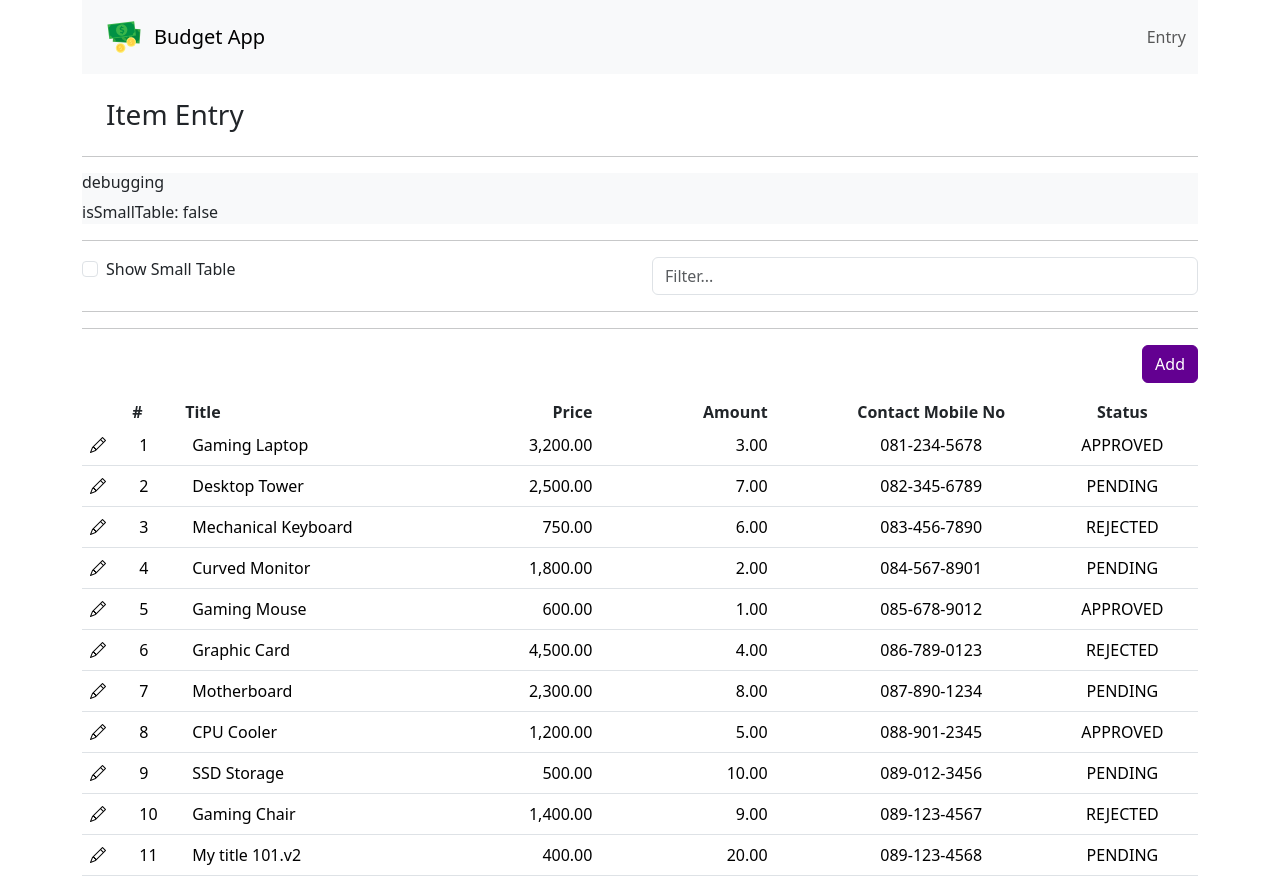
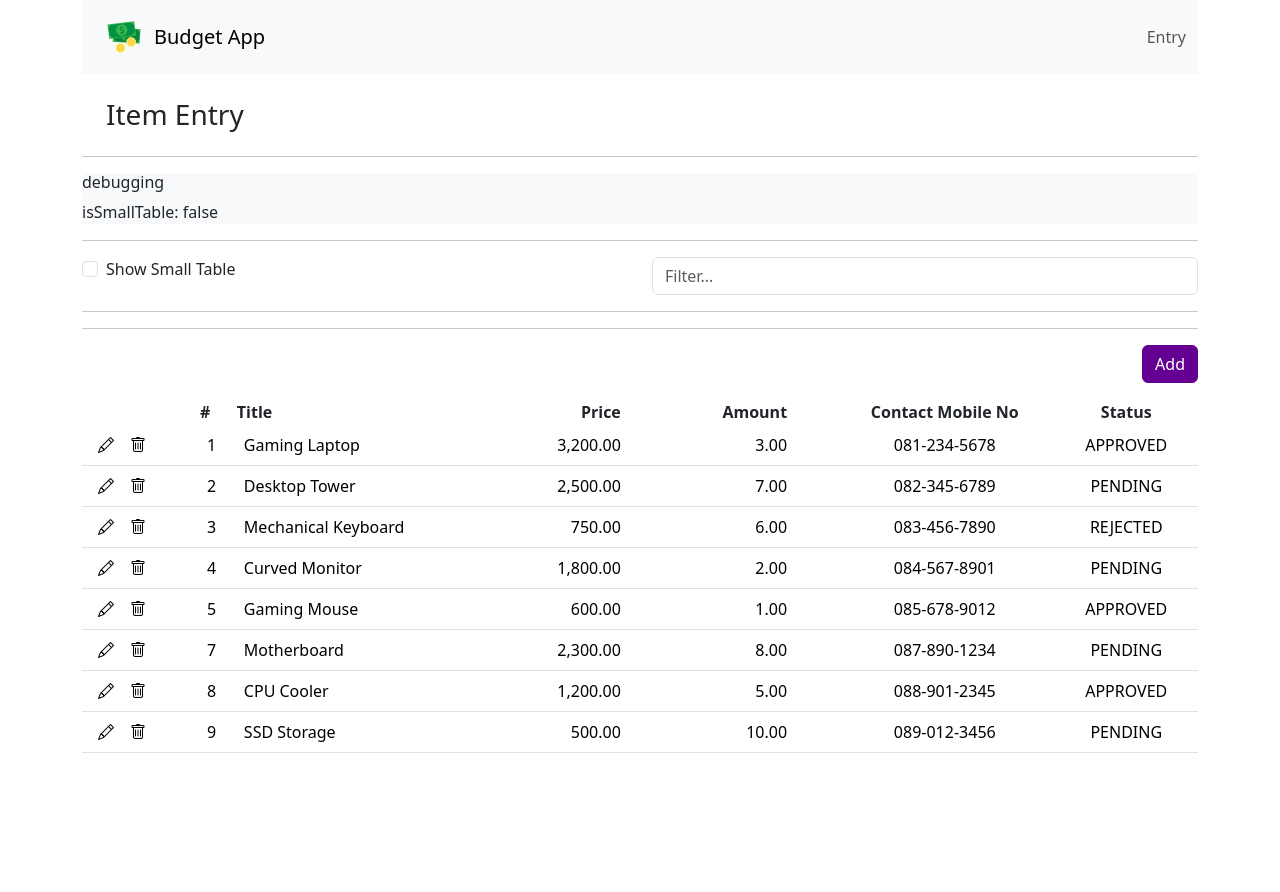
Before and after one commit to tumit/budget-client, an Angular app: page /budget/item-entry in a window 1280 px wide. After the commit the page ends 800 px from the top, so only its background shows below. Built offline with nearby package versions, Linux system fonts and the light colour scheme; data requests are answered from the project's data file.

Commit message:
add item.delete & confirm modal

```diff
--- a/mock/budget-api/v1.json
+++ b/mock/budget-api/v1.json
@@ -41,14 +41,6 @@
       "id": 5
     },
     {
-      "title": "Graphic Card",
-      "amount": 4,
-      "price": 4500,
-      "contactMobileNo": "0867890123",
-      "status": "REJECTED",
-      "id": 6
-    },
-    {
       "title": "Motherboard",
       "amount": 8,
       "price": 2300,
@@ -71,22 +63,6 @@
       "contactMobileNo": "0890123456",
       "status": "PENDING",
       "id": 9
-    },
-    {
-      "title": "Gaming Chair",
-      "amount": 9,
-      "price": 1400,
-      "contactMobileNo": "0891234567",
-      "status": "REJECTED",
-      "id": 10
-    },
-    {
-      "title": "My title 101.v2",
-      "contactMobileNo": "0891234568",
-      "amount": 20,
-      "price": 400,
-      "status": "PENDING",
-      "id": 11
     }
   ]
 }
--- a/package.json
+++ b/package.json
@@ -21,6 +21,7 @@
     "@angular/router": "^18.1.0",
     "bootstrap": "^5.3.3",
     "bootstrap-icons": "^1.11.3",
+    "ngx-bootstrap": "^18.0.2",
     "rxjs": "~7.8.0",
     "tslib": "^2.3.0",
     "zone.js": "~0.14.3"
--- a/src/app/app.config.ts
+++ b/src/app/app.config.ts
@@ -1,13 +1,15 @@
-import { ApplicationConfig, provideZoneChangeDetection } from '@angular/core';
+import { ApplicationConfig, importProvidersFrom, provideZoneChangeDetection } from '@angular/core';
 import { provideRouter, withComponentInputBinding } from '@angular/router';
 
 import { routes } from './app.routes';
 import { provideHttpClient } from '@angular/common/http';
+import { ModalModule } from 'ngx-bootstrap/modal';
 
 export const appConfig: ApplicationConfig = {
   providers: [
     provideZoneChangeDetection({ eventCoalescing: true }),
     provideRouter(routes, withComponentInputBinding()),
-    provideHttpClient()
+    provideHttpClient(),
+    importProvidersFrom(ModalModule.forRoot())
   ]
 };
--- a/src/app/budget/item.service.ts
+++ b/src/app/budget/item.service.ts
@@ -29,4 +29,8 @@ export class ItemService {
     return this.httpClient.patch<Item>(`${this.URL}/${id}`, item);
   }
 
+  delete(id: number) {
+    return this.httpClient.delete<void>(`${this.URL}/${id}`);
+  }
+
 }
--- a/src/app/budget/pages/item-entry/item-entry.component.html
+++ b/src/app/budget/pages/item-entry/item-entry.component.html
@@ -51,7 +51,10 @@
   <tbody>
     @for (item of filterItems; track item.id) {
       <tr>
-        <td routerLink="/budget/item-edit/{{ item.id }}" ><i class="bi bi-pencil"></i></td>
+        <td>
+          <i class="bi bi-pencil mx-2" routerLink="edit/{{ item.id }}" ></i>
+          <i class="bi bi-trash mx-2" (click)="onConfirm(item)" ></i>
+        </td>
         <td>{{ item.id }}</td>
         <td>{{ item.title }}</td>
         <td class="text-end pe-5">{{ item.price | number:'1.2-2' }}</td>
--- a/src/app/budget/pages/item-entry/item-entry.component.ts
+++ b/src/app/budget/pages/item-entry/item-entry.component.ts
@@ -8,6 +8,8 @@ import { ItemService } from '../../item.service';
 import { MobileFormatPipe } from '../../../shared/pipes/mobile-format.pipe';
 import { DecimalPipe } from '@angular/common';
 import { RouterLink } from '@angular/router';
+import { BsModalRef, BsModalService, ModalOptions } from 'ngx-bootstrap/modal';
+import { ConfirmModalComponent } from '../../../shared/components/confirm-modal/confirm-modal.component';
 
 @Component({
   selector: 'app-item-entry',
@@ -28,6 +30,9 @@ export class ItemEntryComponent {
 
   filterInput = new FormControl<string>('', { nonNullable: true });
 
+  modalService = inject(BsModalService)
+  bsModalRef?: BsModalRef;
+
   constructor() {
 
     this.itemService.list().subscribe(vs => {
@@ -41,7 +46,28 @@ export class ItemEntryComponent {
         console.log('keyword', keyword)
         this.filterItems = this.items.filter((item) => item.title.toLocaleLowerCase().includes(keyword)); // เขียน logic จากการเปลี่ยน value ได้
       });
+  }
 
+  onConfirm(item: Item) {
+    const initialState: ModalOptions = {
+      initialState: {
+        title: `Confirm to delete "${item.title}" ?`
+      }
+    };
+    this.bsModalRef = this.modalService.show(ConfirmModalComponent, initialState);
+    this.bsModalRef?.onHidden?.subscribe(() => {
+      if (this.bsModalRef?.content?.confirmed) {
+        this.onDelete(item.id)
+      }
+    })
 
   }
+
+  onDelete(id: number) {
+    return this.itemService.delete(id).subscribe(v => {
+      // filter เอาเฉพาะ item.id ที่ไม่ใข่โดน delete
+      this.items = this.items.filter(item => item.id != id)
+      this.filterItems = this.items
+    });
+  }
 }
--- /dev/null
+++ b/src/app/shared/components/confirm-modal/confirm-modal.component.html
@@ -0,0 +1,6 @@
+<!-- confirm-modal.component.html -->
+<div class="modal-body text-center">
+  <p>{{ title }}</p>
+  <button type="button" class="btn btn-default" (click)="confirm()" >Yes</button>
+  <button type="button" class="btn btn-primary" (click)="decline()" >No</button>
+</div>
--- /dev/null
+++ b/src/app/shared/components/confirm-modal/confirm-modal.component.ts
@@ -0,0 +1,27 @@
+// confirm-modal.component.ts
+import { Component } from '@angular/core';
+import { BsModalRef } from 'ngx-bootstrap/modal';
+
+@Component({
+  selector: 'app-confirm-modal',
+  standalone: true,
+  imports: [],
+  templateUrl: './confirm-modal.component.html',
+  styleUrl: './confirm-modal.component.scss'
+})
+export class ConfirmModalComponent {
+  title = 'Do you want to confirm?';
+  confirmed = false;
+
+  constructor(public bsModalRef: BsModalRef) {}
+
+  confirm(): void {
+    this.confirmed = true;
+    this.bsModalRef?.hide();
+  }
+
+  decline(): void {
+    this.confirmed = false;
+    this.bsModalRef?.hide();
+  }
+}
```
Also changed, not shown: src/app/shared/components/confirm-modal/confirm-modal.component.scss (added), 1 other file (tests, documents, lock files or other folders).
